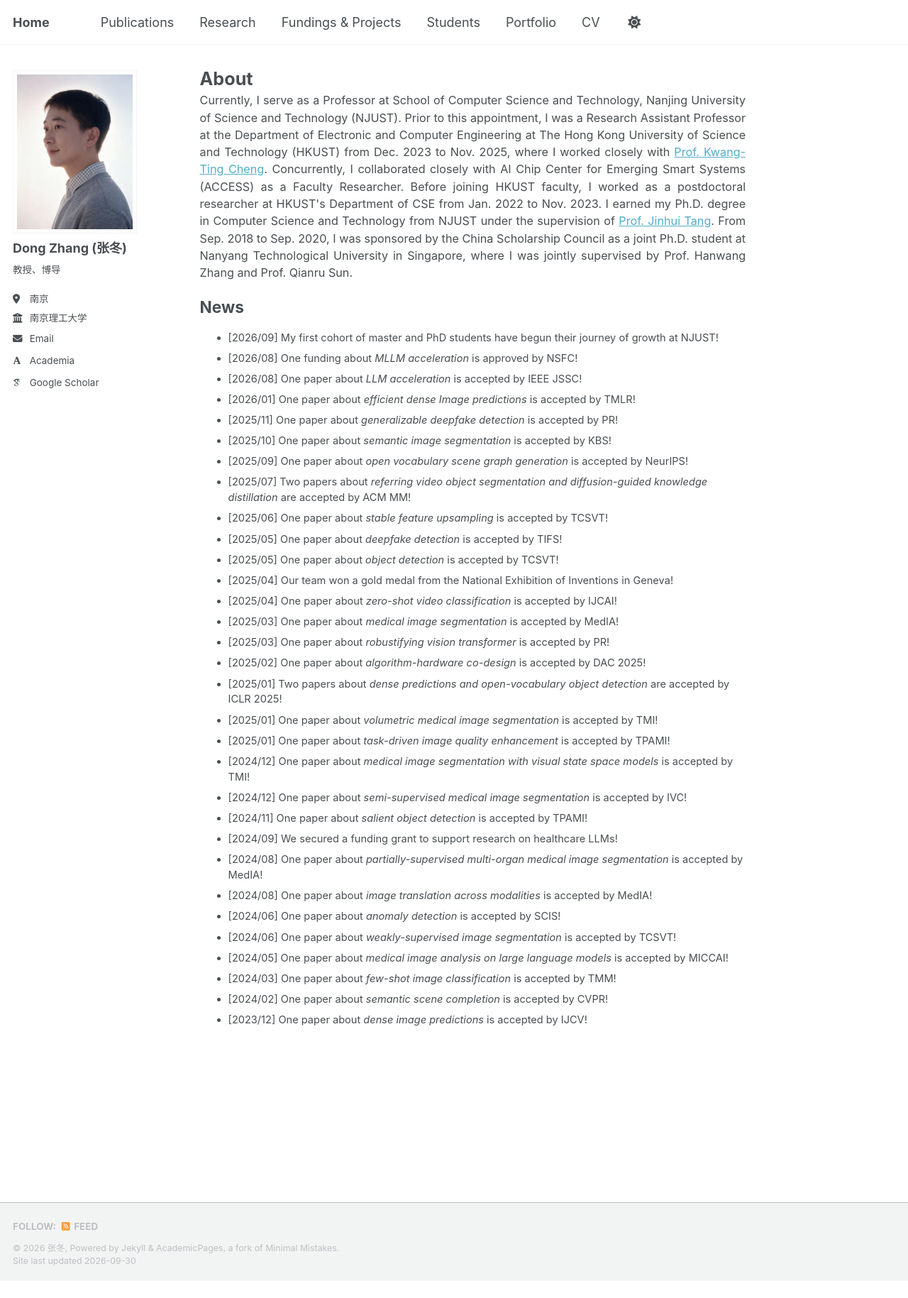
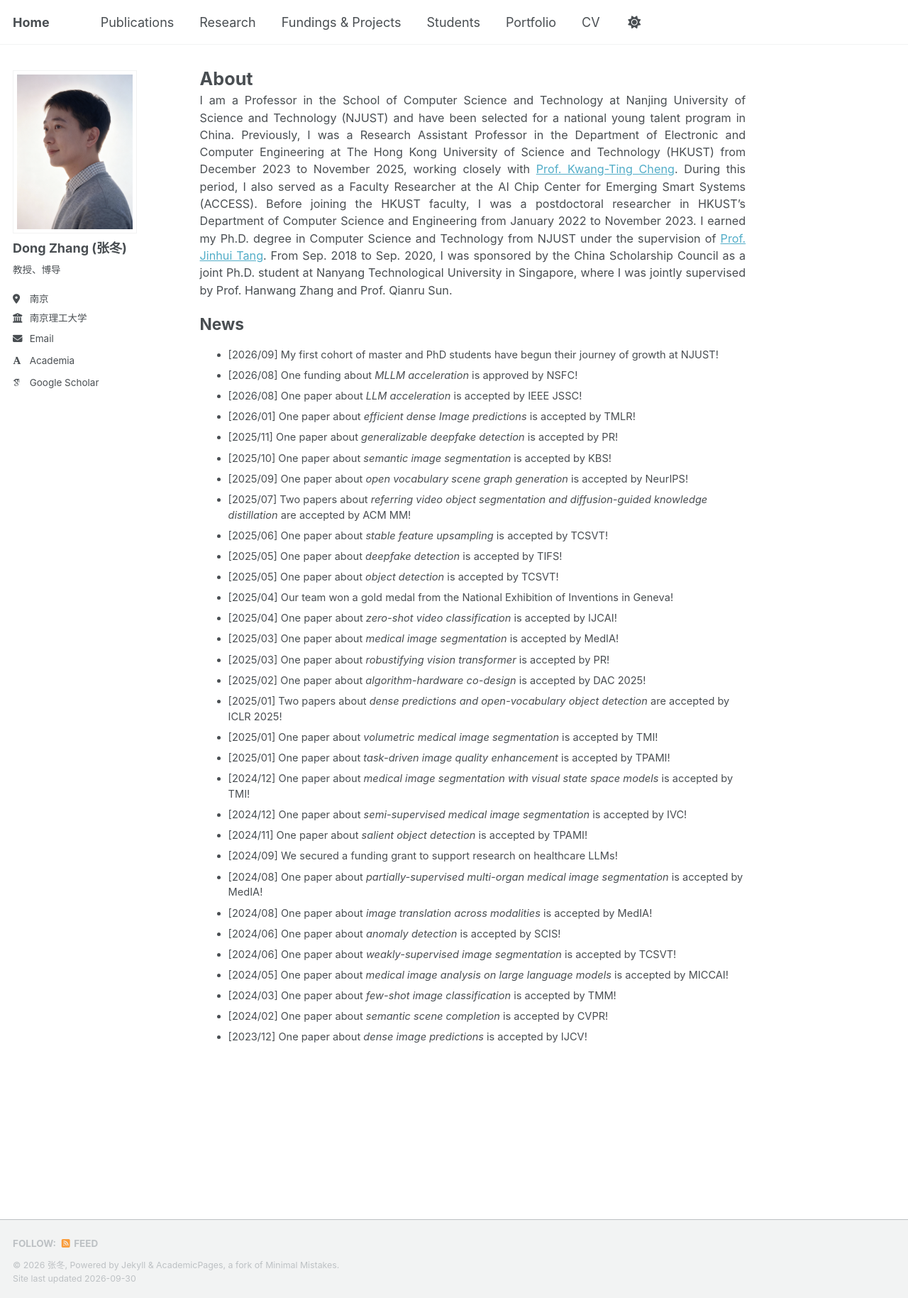
Before and after one commit to dongzhang89/dongzhang89.github.io, a Jekyll site: the page built from _pages/about.md, in a window 1280 px wide. Shown: the whole page at 71% size. Built offline with Jekyll 4.4.1, drawn with Linux system fonts in a browser that asks for light colours; some web fonts are replaced; a script that is not in the unit is left out; before the commit the page ends 1805 px from its top, so only the background shows below that.

Commit message:
Update about.md

```diff
--- a/_pages/about.md
+++ b/_pages/about.md
@@ -63,7 +63,7 @@ h1 {
 </style>
 
 <div class="text-justify">
-Currently, I serve as a Professor at School of Computer Science and Technology, Nanjing University of Science and Technology (NJUST). Prior to this appointment, I was a Research Assistant Professor at the Department of Electronic and Computer Engineering at The Hong Kong University of Science and Technology (HKUST) from Dec. 2023 to Nov. 2025, where I worked closely with <a href="https://seng.hkust.edu.hk/about/people/faculty/tim-kwang-ting-cheng">Prof. Kwang-Ting Cheng</a>. Concurrently, I collaborated closely with AI Chip Center for Emerging Smart Systems (ACCESS) as a Faculty Researcher. Before joining HKUST faculty, I worked as a postdoctoral researcher at HKUST's Department of CSE from Jan. 2022 to Nov. 2023. I earned my Ph.D. degree in Computer Science and Technology from NJUST under the supervision of <a href="https://scholar.google.com/citations?user=ByBLlEwAAAAJ&hl=en">Prof. Jinhui Tang</a>. From Sep. 2018 to Sep. 2020, I was sponsored by the China Scholarship Council as a joint Ph.D. student at Nanyang Technological University in Singapore, where I was jointly supervised by Prof. Hanwang Zhang and Prof. Qianru Sun.
+I am a Professor in the School of Computer Science and Technology at Nanjing University of Science and Technology (NJUST) and have been selected for a national young talent program in China. Previously, I was a Research Assistant Professor in the Department of Electronic and Computer Engineering at The Hong Kong University of Science and Technology (HKUST) from December 2023 to November 2025, working closely with <a href="https://seng.hkust.edu.hk/about/people/faculty/tim-kwang-ting-cheng">Prof. Kwang-Ting Cheng</a>. During this period, I also served as a Faculty Researcher at the AI Chip Center for Emerging Smart Systems (ACCESS). Before joining the HKUST faculty, I was a postdoctoral researcher in HKUST’s Department of Computer Science and Engineering from January 2022 to November 2023. I earned my Ph.D. degree in Computer Science and Technology from NJUST under the supervision of <a href="https://scholar.google.com/citations?user=ByBLlEwAAAAJ&hl=en">Prof. Jinhui Tang</a>. From Sep. 2018 to Sep. 2020, I was sponsored by the China Scholarship Council as a joint Ph.D. student at Nanyang Technological University in Singapore, where I was jointly supervised by Prof. Hanwang Zhang and Prof. Qianru Sun.
 </div>
 
 # News
```
